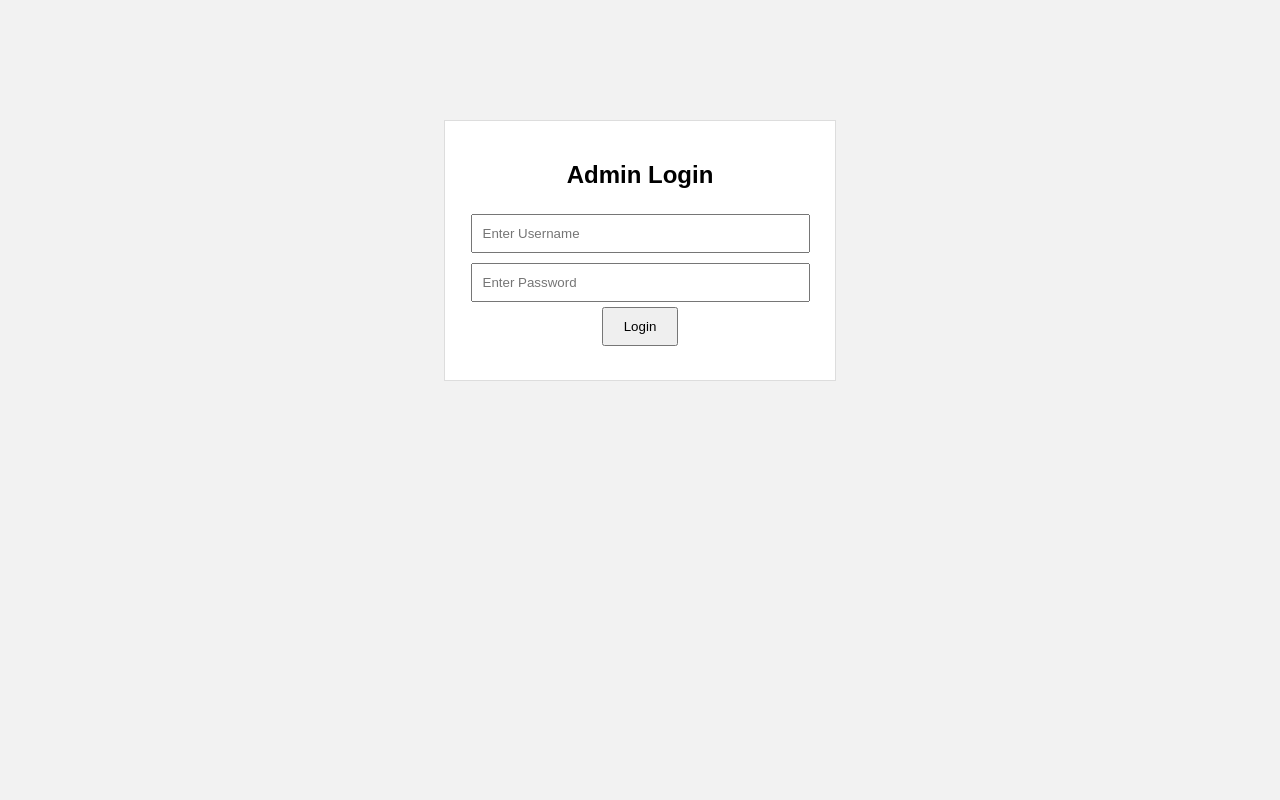
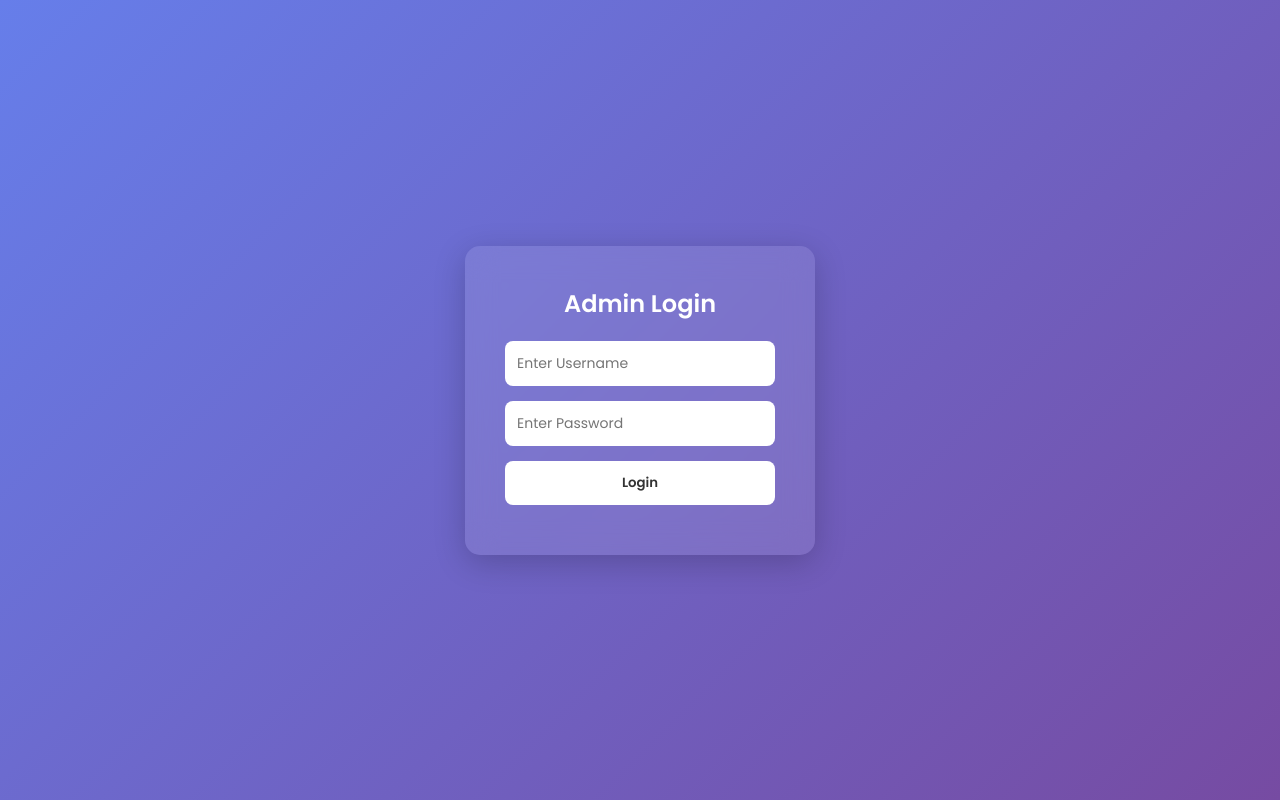
Before and after one commit to sujeetvishwakarma83/student-management-system, a PHP site: page / in a window 1280 px wide. Run offline with PHP 8.4, Linux system fonts and the light colour scheme.

Commit message:
Refactor admin login page with improved styles

```diff
--- a/index.php
+++ b/index.php
@@ -22,29 +22,108 @@ if ($_SERVER["REQUEST_METHOD"] == "POST") {
 ?>
 
 <!DOCTYPE html>
-<html>
+<html lang="en">
 <head>
-    <title>Admin Login</title>
-    <style>
-        body { font-family: Arial; background: #f2f2f2; }
-        .login-box {
-            width: 350px; margin: 120px auto; padding: 20px;
-            border: 1px solid #ddd; background: white; text-align: center;
-        }
-        input { width: 90%; padding: 10px; margin: 5px 0; }
-        button { padding: 10px 20px; cursor: pointer; }
-        .error { color: red; font-size: 14px; }
-    </style>
+<meta charset="UTF-8">
+<title>Admin Login</title>
+
+<!-- Google Font -->
+<link href="https://fonts.googleapis.com/css2?family=Poppins:wght@300;400;600&display=swap" rel="stylesheet">
+
+<style>
+* {
+    margin: 0;
+    padding: 0;
+    box-sizing: border-box;
+    font-family: 'Poppins', sans-serif;
+}
+
+body {
+    height: 100vh;
+    display: flex;
+    justify-content: center;
+    align-items: center;
+    background: linear-gradient(135deg, #667eea, #764ba2);
+}
+
+.login-container {
+    background: rgba(255, 255, 255, 0.1);
+    backdrop-filter: blur(15px);
+    padding: 40px;
+    border-radius: 15px;
+    width: 350px;
+    text-align: center;
+    box-shadow: 0 8px 32px rgba(0,0,0,0.2);
+    color: white;
+}
+
+.login-container h2 {
+    margin-bottom: 20px;
+    font-weight: 600;
+}
+
+.input-box {
+    margin-bottom: 15px;
+    position: relative;
+}
+
+.input-box input {
+    width: 100%;
+    padding: 12px;
+    border-radius: 8px;
+    border: none;
+    outline: none;
+    font-size: 14px;
+}
+
+.input-box input:focus {
+    box-shadow: 0 0 5px #fff;
+}
+
+button {
+    width: 100%;
+    padding: 12px;
+    border: none;
+    border-radius: 8px;
+    background: #ffffff;
+    color: #333;
+    font-weight: bold;
+    cursor: pointer;
+    transition: 0.3s;
+}
+
+button:hover {
+    background: #ddd;
+    transform: scale(1.05);
+}
+
+.error {
+    margin-top: 10px;
+    color: #ff6b6b;
+    font-size: 14px;
+}
+</style>
 </head>
+
 <body>
-<div class="login-box">
+
+<div class="login-container">
     <h2>Admin Login</h2>
+
     <form method="POST">
-        <input type="text" name="username" placeholder="Enter Username" required><br>
-        <input type="password" name="password" placeholder="Enter Password" required><br>
+        <div class="input-box">
+            <input type="text" name="username" placeholder="Enter Username" required>
+        </div>
+
+        <div class="input-box">
+            <input type="password" name="password" placeholder="Enter Password" required>
+        </div>
+
         <button type="submit">Login</button>
+
         <p class="error"><?php echo $message; ?></p>
     </form>
 </div>
+
 </body>
 </html>
```
